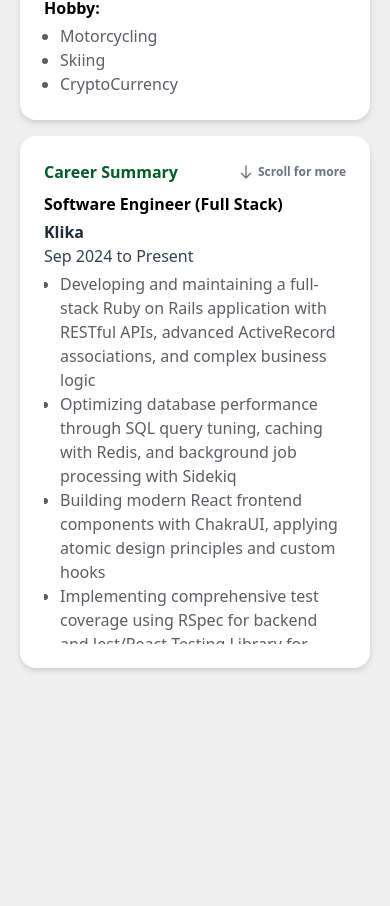
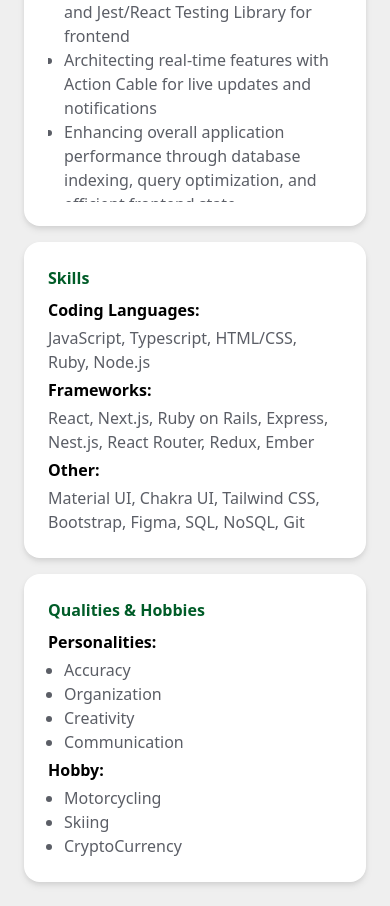
Before and after one commit to ajdinl/PortfolioNextTailwind, a Next.js app: page / in a window 390 px wide. Shown: the part 1436-2342 px from the top of the page. Before the commit the page ends 2128 px from the top, so only its background shows below. Built offline with nearby package versions, Linux system fonts and the light colour scheme.

Commit message:
Enhance layout and responsiveness in HomePage and MobileBottom components, update Career and Info components for improved styling, and refine db.json for clarity

```diff
--- a/app/_components/Button.jsx
+++ b/app/_components/Button.jsx
@@ -12,7 +12,7 @@
   useEffect(() => setTheme('light'), [setTheme])
 
   return (
-    <div className='flex flex-row items-center space-x-2 text-base lg:text-sm pt-2 md:pt-6 pb-6 mt-4 md:mt-0 justify-end dark:bg-[#252525] bg-mybackground'>
+    <div className='flex flex-row items-center space-x-2 text-base lg:text-sm mb-6 justify-end dark:bg-[#252525] bg-mybackground'>
       <div className='dark:text-[#9c9ea3] font-bold drop-shadow-md hidden lg:block'>Change theme to:</div>
       <div className='w-10 h-4 flex items-center bg-gray-300 rounded-full drop-shadow-md'>
         <div
--- a/app/_components/Career.jsx
+++ b/app/_components/Career.jsx
@@ -1,7 +1,7 @@
 export default function Career({ careerData }) {
   return (
     <div className='flex flex-col items-center'>
-      <div className='bg-white p-6 w-full h-full rounded-2xl mb-6 drop-shadow-md'>
+      <div className='bg-white p-6 w-full h-full rounded-2xl drop-shadow-md'>
         <div className='text-mygreen font-bold flex items-center justify-between'>
           Career Summary
           {careerData.length > 1 && (
@@ -19,7 +19,7 @@
             </div>
           )}
         </div>
-        <div className='text-mygray max-h-[460px] sm:max-h-[600px] lg:max-h-[990px] overflow-y-auto pr-2 custom-scrollbar'>
+        <div className='text-mygray max-h-[650px] md:max-h-[865px] lg:max-h-[817px] overflow-y-auto pr-2 custom-scrollbar'>
           {careerData.map((item, index) => (
             <div className='text-base lg:text-sm space-y-1' key={index}>
               <div className='font-bold text-black mt-2'>{item.title}</div>
--- a/app/_components/HomePage.jsx
+++ b/app/_components/HomePage.jsx
@@ -5,19 +5,21 @@
 import Personal from '@components/Personal'
 import Career from '@components/Career'
 import { ThemeProvider } from 'next-themes'
+import MobileBottom from './MobileBottom'
 
 export default function HomePage({ data }) {
   const { info, personal, career } = data
 
   return (
     <ThemeProvider attribute='class'>
-      <div className='px-5 sm:px-6 md:px-8 lg:px-0'>
+      <div className='p-6 lg:px-0'>
         <Button />
         <div className='grid grid-cols-1 md:grid-cols-[0fr_2fr] gap-0 md:gap-4 w-full justify-center text-base sm:text-lg lg:text-base dark:bg-[#252525] bg-mybackground'>
           <Info infoData={info} personalData={personal} />
           <div className='space-y-4'>
             <Personal personalData={personal} />
             <Career careerData={career} />
+            <MobileBottom personalData={personal} />
           </div>
         </div>
       </div>
--- a/app/_components/Info.jsx
+++ b/app/_components/Info.jsx
@@ -1,8 +1,5 @@
-import Image from 'next/image'
-import avatar from '@/public/images/selfie.jpg'
-
 export default function Info({ infoData, personalData }) {
-  const { fullName, description, cell, git, website, email, linkedin, linkedinLink, address } = infoData
+  const { fullName, description, git, website, email, linkedin, linkedinLink } = infoData
   const { profile, languages, more, other, personalities, hobbies } = personalData
 
   return (
@@ -59,7 +56,7 @@
             <div className='text-mygray text-base lg:text-sm'>{profile}</div>
           </div>
         </div>
-        <div className='bg-white p-6 w-full rounded-2xl drop-shadow-md'>
+        <div className='bg-white p-6 w-full rounded-2xl drop-shadow-md hidden md:block'>
           <div className='text-mygreen font-bold mb-2'>Skills</div>
           <div className='text-mygray text-base lg:text-sm'>
             <div className='font-bold text-black'>Coding Languages:</div>
@@ -70,7 +67,7 @@
             <div className='mt-1'>{other}</div>
           </div>
         </div>
-        <div className='bg-white p-6 rounded-2xl drop-shadow-md'>
+        <div className='bg-white p-6 rounded-2xl drop-shadow-md hidden md:block'>
           <div className='text-mygreen font-bold mb-2'>Qualities & Hobbies</div>
           <div className='text-mygray text-base lg:text-sm space-y-1'>
             <div className='font-bold text-black'>Personalities:</div>
--- /dev/null
+++ b/app/_components/MobileBottom.jsx
@@ -0,0 +1,40 @@
+export default function MobileBottom({ personalData }) {
+  const { languages, more, other, personalities, hobbies } = personalData
+
+  return (
+    <div className='flex flex-col flex-start w-full max-w-[480px] lg:w-60 space-y-4'>
+      <div className='bg-white p-6 w-full rounded-2xl drop-shadow-md block md:hidden'>
+        <div className='text-mygreen font-bold mb-2'>Skills</div>
+        <div className='text-mygray text-base lg:text-sm'>
+          <div className='font-bold text-black'>Coding Languages:</div>
+          <div className='mb-1 mt-1'>{languages}</div>
+          <div className='font-bold text-black'>Frameworks:</div>
+          <div className='mb-1 mt-1'>{more}</div>
+          <div className='font-bold text-black'>Other:</div>
+          <div className='mt-1'>{other}</div>
+        </div>
+      </div>
+      <div className='bg-white p-6 rounded-2xl drop-shadow-md block md:hidden'>
+        <div className='text-mygreen font-bold mb-2'>Qualities & Hobbies</div>
+        <div className='text-mygray text-base lg:text-sm space-y-1'>
+          <div className='font-bold text-black'>Personalities:</div>
+          <div className='ml-4'>
+            <ul className='list-disc'>
+              {personalities.map((personality, index) => (
+                <li key={index}>{personality}</li>
+              ))}
+            </ul>
+          </div>
+          <div className='font-bold text-black'>Hobby:</div>
+          <div className='ml-4'>
+            <ul className='list-disc'>
+              {hobbies.map((hobby, index) => (
+                <li key={index}>{hobby}</li>
+              ))}
+            </ul>
+          </div>
+        </div>
+      </div>
+    </div>
+  )
+}
--- a/app/_components/Personal.jsx
+++ b/app/_components/Personal.jsx
@@ -1,5 +1,5 @@
 export default function Personal({ personalData }) {
-  const { profile, languages, more, other, personalities, hobbies } = personalData
+  const { profile } = personalData
 
   return (
     <div className='flex-col flex-start hidden md:flex'>
--- a/db.json
+++ b/db.json
@@ -24,7 +24,7 @@
       "details": [
         "Developing and maintaining a full-stack Ruby on Rails application with RESTful APIs, advanced ActiveRecord associations, and complex business logic",
         "Optimizing database performance through SQL query tuning, caching with Redis, and background job processing with Sidekiq",
-        "Building modern React frontend components with ChakraUI, applying atomic design principles and custom hooks",
+        "Building modern React/TypeScript frontend components with ChakraUI, applying atomic design principles and custom hooks",
         "Implementing comprehensive test coverage using RSpec for backend and Jest/React Testing Library for frontend",
         "Architecting real-time features with Action Cable for live updates and notifications",
         "Enhancing overall application performance through database indexing, query optimization, and efficient frontend state management"
```
Also changed, not shown: public/images/selfie.jpg (deleted).
